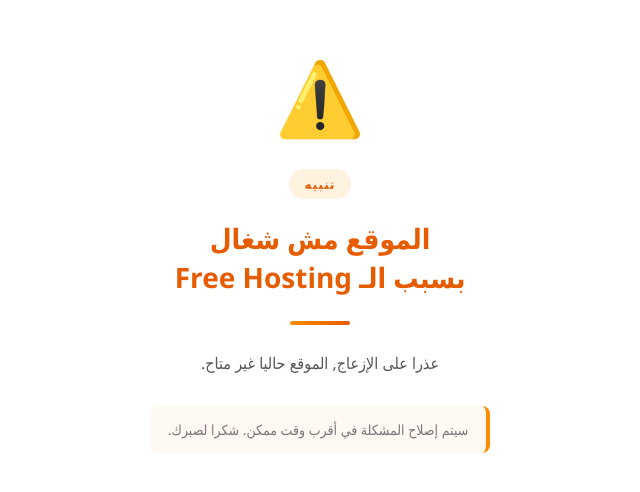
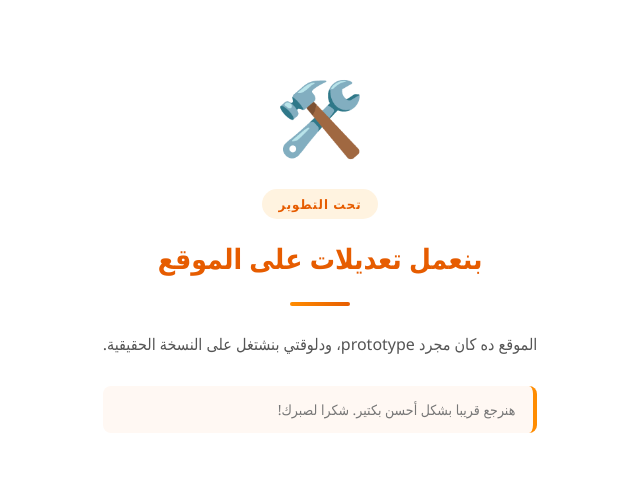
Before and after one commit to fitar50/fitar, a plain HTML site: page index.html in a window 1280 px wide. Shown: the part 150-642 px from the top of the page, without its empty margins (320-960 px from the left). Drawn offline with Linux system fonts and the light colour scheme.

Commit message:
Update index.html

```diff
--- a/index.html
+++ b/index.html
@@ -82,13 +82,13 @@
 </head>
 <body>
   <div class="container">
-    <span class="icon">⚠️</span>
-    <div class="badge">تنبيه</div>
-    <h1>الموقع مش شغال<br>بسبب الـ Free Hosting</h1>
+    <span class="icon">🛠️</span>
+    <div class="badge">تحت التطوير</div>
+    <h1>بنعمل تعديلات على الموقع</h1>
     <div class="divider"></div>
-    <p>عذرا على الإزعاج, الموقع حاليا غير متاح.</p>
+    <p>الموقع ده كان مجرد prototype، ودلوقتي بنشتغل على النسخة الحقيقية.</p>
     <div class="note">
-      سيتم إصلاح المشكلة في أقرب وقت ممكن. شكرا لصبرك.
+      هنرجع قريبا بشكل أحسن بكتير. شكرا لصبرك!
     </div>
   </div>
 </body>
```
